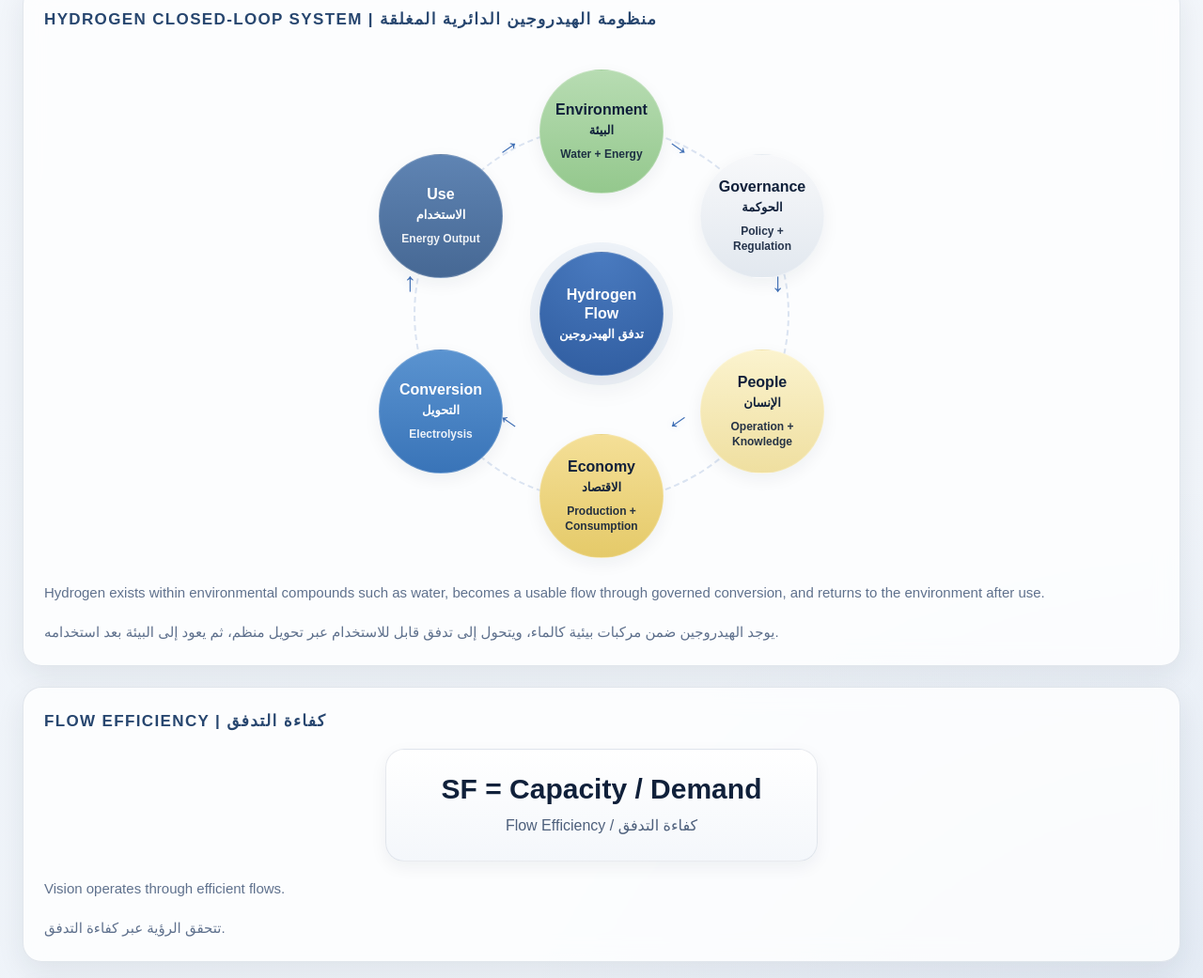
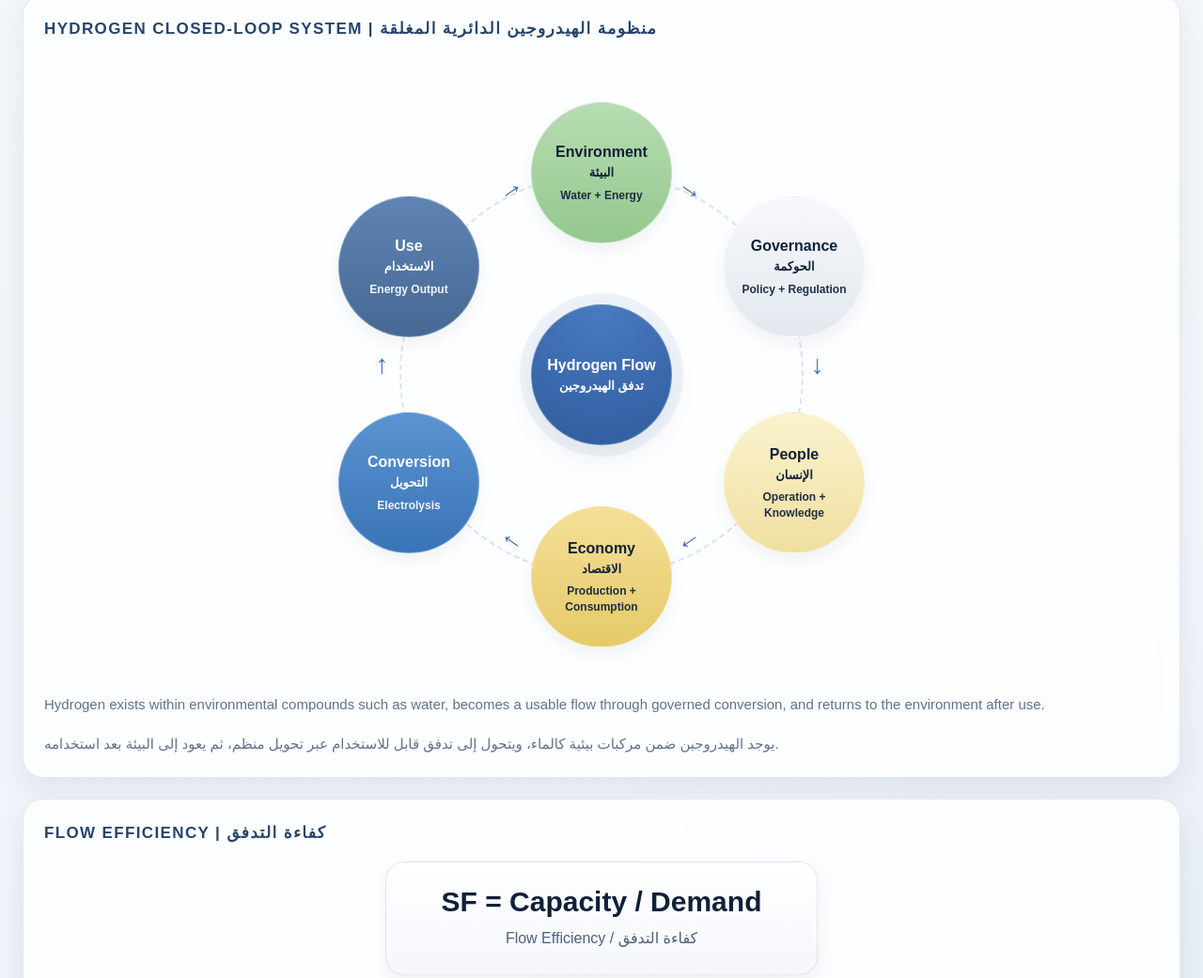
Before and after one commit to abdulaziz-commits/national-flow-system, a plain HTML site: page model.html in a window 1280 px wide. Shown: the part 1364-2405 px from the top of the page at 94% size. Drawn offline with Linux system fonts and the light colour scheme.

Commit message:
Update style.css

```diff
--- a/assets/css/style.css
+++ b/assets/css/style.css
@@ -1,22 +1,22 @@
 :root {
-  --bg: #eef3f9;
-  --bg-soft: #f6f9fc;
-  --surface: rgba(255, 255, 255, 0.78);
-  --surface-strong: rgba(255, 255, 255, 0.92);
-  --border: rgba(38, 64, 104, 0.12);
-  --border-strong: rgba(38, 64, 104, 0.18);
+  --bg: #f4f7fb;
+  --bg-soft: #eef3f9;
+  --surface: rgba(255, 255, 255, 0.84);
+  --surface-strong: rgba(255, 255, 255, 0.94);
+  --border: rgba(34, 56, 92, 0.10);
+  --border-strong: rgba(34, 56, 92, 0.16);
   --text: #142033;
-  --muted: #5f718d;
-  --muted-2: #7386a4;
-  --green: #228b5a;
-  --yellow: #b88400;
-  --red: #c94b47;
-  --blue: #3f6fb5;
-  --blue-strong: #2e5fa8;
-  --blue-deep: #244a83;
-  --shadow: 0 10px 30px rgba(20, 32, 51, 0.08);
-  --shadow-soft: 0 6px 18px rgba(20, 32, 51, 0.06);
-  --radius: 20px;
+  --muted: #5f728f;
+  --muted-2: #7588a5;
+  --green: #2e8b57;
+  --yellow: #b8860b;
+  --red: #c5524b;
+  --blue: #446fb3;
+  --blue-strong: #325ea3;
+  --blue-deep: #274a82;
+  --shadow: 0 12px 30px rgba(20, 32, 51, 0.08);
+  --shadow-soft: 0 8px 18px rgba(20, 32, 51, 0.06);
+  --radius: 22px;
 }
 
 * {
@@ -31,17 +31,17 @@
   margin: 0;
   font-family: Arial, Helvetica, sans-serif;
   background:
-    radial-gradient(circle at top left, rgba(63,111,181,0.10), transparent 24%),
-    radial-gradient(circle at bottom right, rgba(46,95,168,0.08), transparent 26%),
-    linear-gradient(180deg, #f7f9fc 0%, #eef3f9 100%);
+    radial-gradient(circle at top left, rgba(68,111,179,0.08), transparent 24%),
+    radial-gradient(circle at bottom right, rgba(50,94,163,0.06), transparent 28%),
+    linear-gradient(180deg, #f8fbfe 0%, #eef3f9 100%);
   color: var(--text);
-  line-height: 1.6;
+  line-height: 1.65;
 }
 
 .container {
   max-width: 1320px;
   margin: 0 auto;
-  padding: 30px 24px 40px;
+  padding: 30px 24px 42px;
 }
 
 .header {
@@ -78,7 +78,7 @@
   font-size: 13px;
   letter-spacing: 0.02em;
   box-shadow: var(--shadow-soft);
-  backdrop-filter: blur(10px);
+  backdrop-filter: blur(8px);
 }
 
 .panel {
@@ -88,7 +88,7 @@
   padding: 22px;
   margin-bottom: 22px;
   box-shadow: var(--shadow);
-  backdrop-filter: blur(12px);
+  backdrop-filter: blur(10px);
 }
 
 .panel h2 {
@@ -96,7 +96,7 @@
   font-size: 17px;
   text-transform: uppercase;
   letter-spacing: 0.08em;
-  color: #27466f;
+  color: #26446c;
 }
 
 .panel-note {
@@ -173,7 +173,7 @@
 td {
   text-align: left;
   padding: 12px 10px;
-  border-bottom: 1px solid rgba(38, 64, 104, 0.08);
+  border-bottom: 1px solid rgba(34, 56, 92, 0.08);
   vertical-align: top;
 }
 
@@ -186,7 +186,7 @@
 }
 
 tbody tr:hover {
-  background: rgba(63,111,181,0.03);
+  background: rgba(68,111,179,0.03);
 }
 
 .green { color: var(--green); }
@@ -291,7 +291,7 @@
 
 .ops-bar {
   background: linear-gradient(180deg, var(--blue-strong), var(--blue-deep));
-  border: 1px solid rgba(46,95,168,0.18);
+  border: 1px solid rgba(50,94,163,0.18);
   border-radius: 18px;
   padding: 20px;
   text-align: center;
@@ -310,7 +310,7 @@
 .flow-item {
   background: linear-gradient(180deg, #ffffff, #f2f6fb);
   color: #10203a;
-  border: 1px solid rgba(63,111,181,0.16);
+  border: 1px solid rgba(68,111,179,0.14);
   border-radius: 18px;
   padding: 18px 12px;
   text-align: center;
@@ -324,7 +324,7 @@
   margin: 0 auto;
   background: linear-gradient(180deg, #ffffff, #f4f7fb);
   color: #10203a;
-  border: 1px solid rgba(38,64,104,0.10);
+  border: 1px solid rgba(34,56,92,0.10);
   border-radius: 20px;
   padding: 24px;
   text-align: center;
@@ -370,7 +370,7 @@
 }
 
 .nav-link:hover {
-  background: rgba(63,111,181,0.08);
+  background: rgba(68,111,179,0.08);
 }
 
 .nav-link.active {
@@ -396,7 +396,7 @@
   border-radius: 12px;
   font-size: 14px;
   font-weight: 700;
-  border: 1px solid rgba(46,95,168,0.18);
+  border: 1px solid rgba(50,94,163,0.18);
   transition: 0.2s ease;
   box-shadow: var(--shadow-soft);
 }
@@ -470,22 +470,22 @@
 
 .circle-diagram {
   position: relative;
-  width: 520px;
-  height: 520px;
-  margin: 40px auto 24px;
+  width: 620px;
+  height: 620px;
+  margin: 44px auto 28px;
 }
 
 .orbit {
   position: absolute;
-  inset: 60px;
-  border: 2px dashed rgba(63,111,181,0.18);
+  inset: 95px;
+  border: 2px dashed rgba(68,111,179,0.18);
   border-radius: 50%;
 }
 
 .circle {
   position: absolute;
-  width: 132px;
-  height: 132px;
+  width: 150px;
+  height: 150px;
   border-radius: 50%;
   text-align: center;
   padding: 14px;
@@ -493,10 +493,10 @@
   flex-direction: column;
   align-items: center;
   justify-content: center;
-  line-height: 1.25;
+  line-height: 1.2;
   font-weight: 700;
   box-shadow: var(--shadow-soft);
-  border: 1px solid rgba(255,255,255,0.18);
+  border: 1px solid rgba(255,255,255,0.22);
 }
 
 .circle span {
@@ -508,7 +508,7 @@
 .circle small {
   display: block;
   font-size: 13px;
-  margin-top: 4px;
+  margin-top: 5px;
   font-weight: 700;
 }
 
@@ -518,55 +518,55 @@
   font-size: 12px;
   margin-top: 8px;
   line-height: 1.35;
-  opacity: 0.9;
+  opacity: 0.92;
 }
 
 .circle.center {
-  top: 194px;
-  left: 194px;
+  top: 235px;
+  left: 235px;
   background: radial-gradient(circle at top, #4a7bc0, #2f5c9f);
   color: #ffffff;
-  box-shadow: 0 0 0 10px rgba(63,111,181,0.08), var(--shadow);
+  box-shadow: 0 0 0 12px rgba(68,111,179,0.08), var(--shadow);
 }
 
 .c1 {
-  top: 0;
-  left: 194px;
+  top: 20px;
+  left: 235px;
   background: linear-gradient(180deg, #b7dcb2, #94c88d);
   color: #10203a;
 }
 
 .c2 {
-  top: 90px;
-  left: 365px;
+  top: 120px;
+  left: 440px;
   background: linear-gradient(180deg, #f7f8fa, #e2e8ef);
   color: #10203a;
 }
 
 .c3 {
-  top: 298px;
-  left: 365px;
+  top: 350px;
+  left: 440px;
   background: linear-gradient(180deg, #fbf3ce, #efdfa0);
   color: #10203a;
 }
 
 .c4 {
-  top: 388px;
-  left: 194px;
+  top: 450px;
+  left: 235px;
   background: linear-gradient(180deg, #f4df97, #e5ca69);
   color: #10203a;
 }
 
 .c5 {
-  top: 298px;
-  left: 23px;
+  top: 350px;
+  left: 30px;
   background: linear-gradient(180deg, #5a93d0, #3974b8);
   color: #ffffff;
 }
 
 .c6 {
-  top: 90px;
-  left: 23px;
+  top: 120px;
+  left: 30px;
   background: linear-gradient(180deg, #5f84b3, #466894);
   color: #ffffff;
 }
@@ -576,15 +576,15 @@
   font-size: 28px;
   font-weight: 800;
   color: var(--blue);
-  text-shadow: 0 0 8px rgba(63,111,181,0.12);
+  text-shadow: 0 0 8px rgba(68,111,179,0.12);
 }
 
-.a1 { top: 58px; left: 330px; transform: rotate(35deg); }
-.a2 { top: 206px; left: 438px; transform: rotate(90deg); }
-.a3 { top: 356px; left: 330px; transform: rotate(145deg); }
-.a4 { top: 356px; left: 145px; transform: rotate(215deg); }
-.a5 { top: 206px; left: 38px; transform: rotate(270deg); }
-.a6 { top: 58px; left: 145px; transform: rotate(325deg); }
+.a1 { top: 88px; left: 392px; transform: rotate(35deg); }
+.a2 { top: 278px; left: 530px; transform: rotate(90deg); }
+.a3 { top: 468px; left: 392px; transform: rotate(145deg); }
+.a4 { top: 468px; left: 198px; transform: rotate(215deg); }
+.a5 { top: 278px; left: 58px; transform: rotate(270deg); }
+.a6 { top: 88px; left: 198px; transform: rotate(325deg); }
 
 /* ===== RESPONSIVE ===== */
 
```
